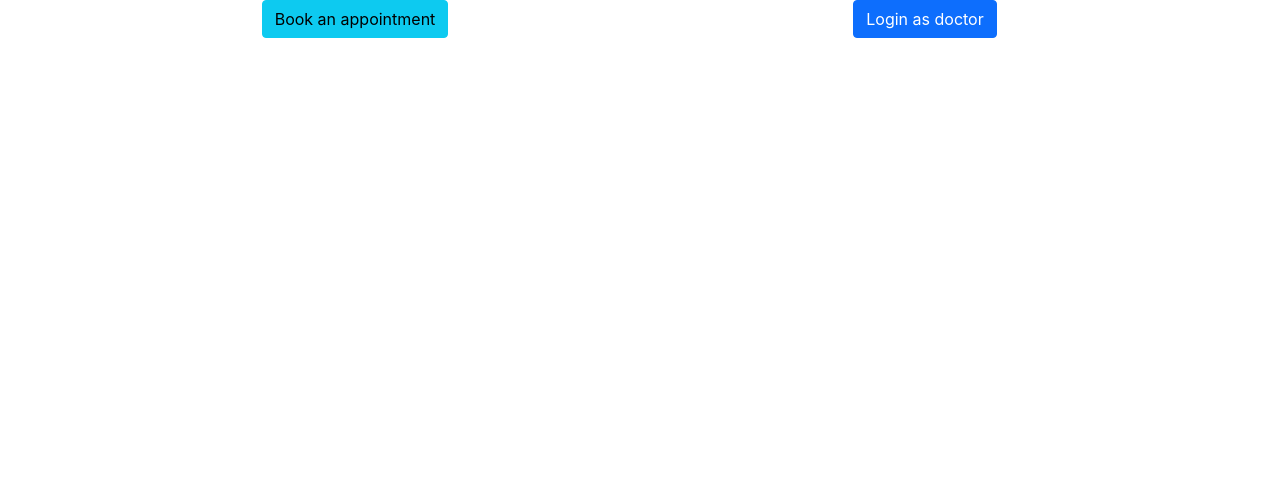
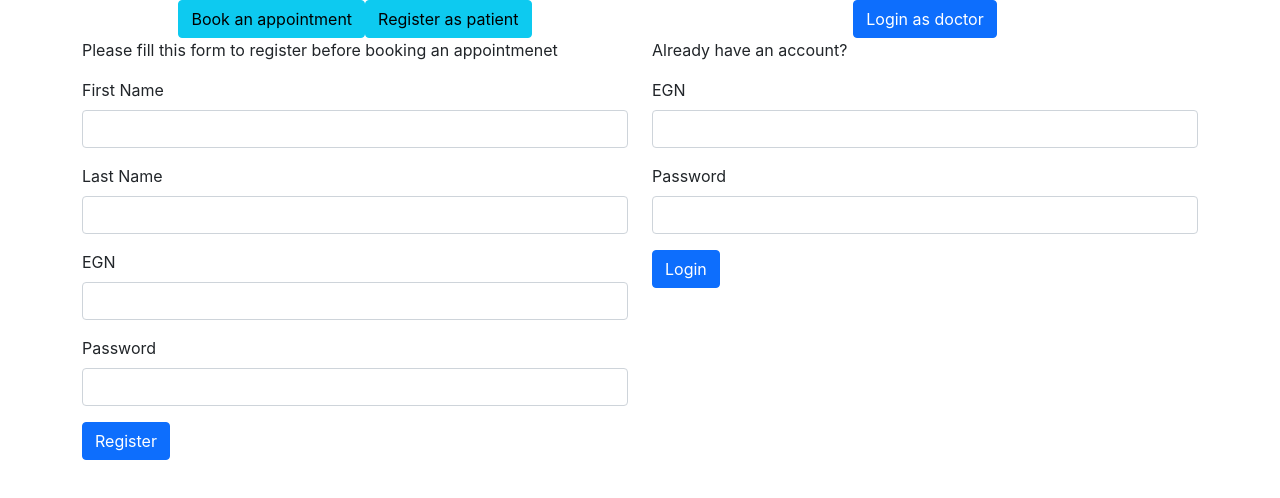
Before and after one commit to denchev/nbu-javaproject-frontend-app, a React (Create React App) app: page /patient/register in a window 1280 px wide. Shown: the top 498 px of the page. Built offline with nearby package versions, Linux system fonts and the light colour scheme.

Commit message:
Add Patient page to allow for Registration and Login

```diff
--- a/src/App.js
+++ b/src/App.js
@@ -1,7 +1,8 @@
 import './App.css';
 
 import DoctorLogin from './components/DoctorLogin';
-import PatientRegister from './components/PatientRegister';
+import PatientBook from './components/PatientBook';
+import Patient from './pages/Patient';
 
 import {
   BrowserRouter as Router,
@@ -17,6 +18,7 @@ function App() {
       <div className="row">
         <div className="col-6">
         <Link to="/patient/book" className="btn btn-info">Book an appointment</Link>
+        <Link to="/patient/register" className="btn btn-info">Register as patient</Link>
         </div>
         <div className="col-6">
         <Link to="/doctor/login" className="btn btn-primary">Login as doctor</Link>
@@ -26,7 +28,10 @@ function App() {
 
     <Switch>
       <Route path="/patient/book">
-        <PatientRegister />
+        <PatientBook />
+      </Route>
+      <Route path="/patient/register">
+        <Patient />
       </Route>
       <Route path="/doctor/login">
         <DoctorLogin />
--- /dev/null
+++ b/src/components/Patient/Login.js
@@ -0,0 +1,43 @@
+import React, { useState } from "react";
+
+function PatientLogin() {
+
+    const [egn, setEgn] = useState("");
+    const [password, setPassword] = useState("");
+
+    async function loginForm(event) {
+        event.preventDefault();
+
+        const result = await fetch('http://localhost:8080/api/v1/patient/auth', {
+            method: 'POST',
+            headers: {
+                'Content-Type' : 'application/json'
+            },
+            body: JSON.stringify({
+              egn: egn,
+              password: password
+            })
+        });
+    }
+
+    return (
+        <React.Fragment>
+            <p>Already have an account?</p>
+            <form>
+            <div className="mb-3">
+                <label className="form-label">EGN</label>
+                <input type="text" className="form-control" onChange={(event) => setEgn(event.target.value)} />
+            </div>
+            <div className="mb-3">
+                <label className="form-label">Password</label>
+                <input type="password" className="form-control" onChange={(event) => setPassword(event.target.value)} />
+            </div>
+            <div className="mb-3">
+                <button type="submit" className="btn btn-primary" onClick={loginForm}>Login</button>
+            </div>
+            </form>
+        </React.Fragment>
+    )
+}
+
+export default PatientLogin;
--- /dev/null
+++ b/src/components/Patient/Registration.js
@@ -0,0 +1,63 @@
+import React, { useState } from "react";
+
+function PatientRegister() {
+
+    const [firstName, setFirstName] = useState("");
+    const [lastName, setLastName] = useState("");
+    const [egn, setEgn] = useState("");
+    const [password, setPassword] = useState("");
+    const [status, setStatus] = useState(false);
+
+    async function submitForm(event) {
+        event.preventDefault();
+
+        const response = await fetch('http://localhost:8080/api/v1/patient/create', {
+            method: 'POST',
+            headers: {
+                'Content-Type': 'application/json'
+            },
+            body: JSON.stringify({
+                egn: egn,
+                firstName: firstName,
+                lastName: lastName,
+                password: password
+            })
+        });
+
+        const json = await response.json();
+
+        if (json.Status === 'OK') {
+            setStatus(true);
+        }
+    }
+
+    return (
+        <React.Fragment>
+           <p>Please fill this form to register before booking an appointmenet</p>
+            <div className={(status? 'd-block' : 'd-none') + ' alert alert-success'}>Your registration was successfull.</div>
+                <form>
+                    <div className="mb-3">
+                        <label className="form-label">First Name</label>
+                        <input type="text" className="form-control" onChange={(event) => {setFirstName(event.target.value)}} />
+                    </div>
+                    <div className="mb-3">
+                        <label className="form-label">Last Name</label>
+                        <input type="text" className="form-control" onChange={(event) => {setLastName(event.target.value)}} />
+                    </div>
+                    <div className="mb-3">
+                        <label className="form-label">EGN</label>
+                        <input type="text" className="form-control" onChange={(event) => setEgn(event.target.value)} />
+                    </div>
+                    <div className="mb-3">
+                        <label className="form-label">Password</label>
+                        <input type="password" className="form-control" onChange={(event) => setPassword(event.target.value)} />
+                    </div>
+                    <div className="mb-3">
+                        <button type="submit" className="btn btn-primary" onClick={submitForm}>Register</button>
+                    </div>
+                </form>
+        </React.Fragment>
+    )
+}
+
+export default PatientRegister;
--- a/src/components/PatientRegister.js
+++ b/src/components/PatientBook.js
@@ -3,7 +3,7 @@ import React, { Component } from "react";
 import DatePicker from "react-datepicker";
 import "react-datepicker/dist/react-datepicker.css";
 
-class PatientRegister extends Component {
+class PatientBook extends Component {
 
     state = {
         showConfirmationAlert: false,
@@ -33,9 +33,11 @@ class PatientRegister extends Component {
             }
         });
         const json = await result.json();
-        this.setState({
-            doctors: json
-        })
+        if (!json.error) {
+            this.setState({
+                doctors: json
+            });
+        }
     }
 
     async bookAppointment(event) {
@@ -133,7 +135,7 @@ class PatientRegister extends Component {
                         })
                     }}>
                         <option>Select an available doctor</option>
-                        {this.state.doctors.map(doctor => {
+                        {(this.state.doctors || []).map(doctor => {
                             return (
                                 <option key={doctor.id} value={doctor.id}>{doctor.firstName} {doctor.lastName} - {doctor.speciality.name}</option>
                             )
@@ -179,4 +181,4 @@ class PatientRegister extends Component {
     }
 }
 
-export default PatientRegister;
+export default PatientBook;
--- /dev/null
+++ b/src/pages/Patient.js
@@ -0,0 +1,21 @@
+import React from "react";
+
+import PatientRegister from '../components/Patient/Registration';
+import PatientLogin from "../components/Patient/Login";
+
+function Patient() {
+    return (
+        <React.Fragment>
+            <div className="row">
+                <div className="col-6">
+                    <PatientRegister />
+                </div>
+                <div className="col-6">
+                    <PatientLogin />
+                </div>
+            </div>
+        </React.Fragment>
+    )
+}
+
+export default Patient;
```
